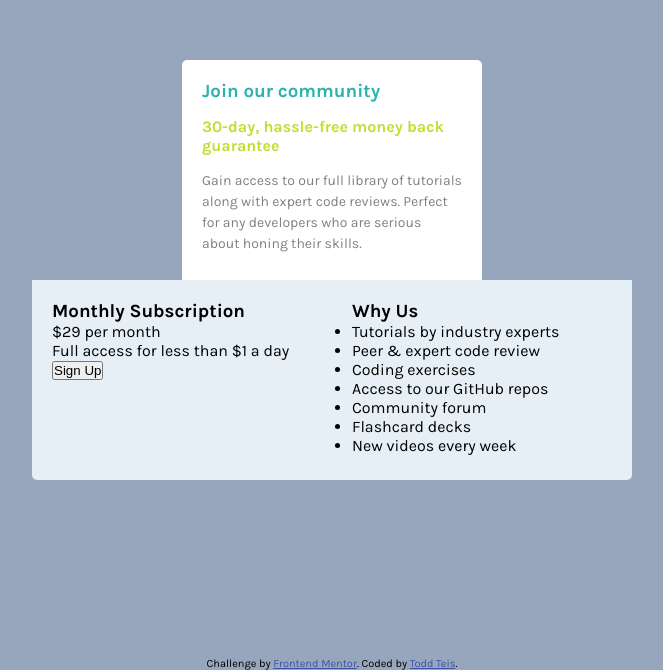
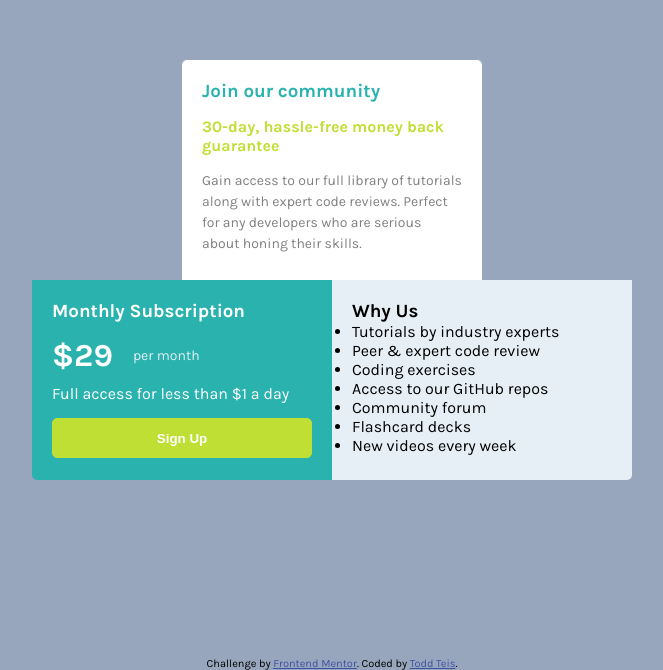
Before and after one commit to toddteis/Single-Price-Grid-Component, a plain HTML site: page index.html in a window 1280 px wide. Shown: the part 130-800 px from the top of the page, without its empty margins (308-971 px from the left). Drawn offline with Linux system fonts and the light colour scheme.

Commit message:
Styled CTA section.

```diff
--- a/css/styles.css
+++ b/css/styles.css
@@ -64,7 +64,46 @@
     width: 300px;
     height: 200px;
     padding: 20px;
-    background-color: var(--light-gray);
+    background-color: var(--cyan);
+    color: white;
+}
+
+.cta h3 {
+    margin-bottom: 15px;
+}
+
+.cta-price {
+    display: flex;
+    align-items: center;
+}
+
+.cta-price {
+    margin-bottom: 10px;
+}
+
+.cta-money {
+    font-size: 32px;
+    font-weight: 700;
+    margin-right: 20px;
+}
+
+.cta-money-text {
+    font-size: 14px;
+    color: var(--light-gray);
+}
+
+.cta-offer {
+    margin-bottom: 15px;
+}
+
+.btn-cta {
+    width: 100%;
+    height: 40px;
+    border: 1px solid var(--bright-yellow);
+    border-radius: 5px;
+    background-color: var(--bright-yellow);
+    color: white;
+    font-weight: 700;
 }
 
  .about {
--- a/index.html
+++ b/index.html
@@ -22,9 +22,12 @@
       <div class="main">
         <div class="cta">
           <h3>Monthly Subscription</h3>
-          <p><span>$29</span> per month</p>
-          <p>Full access for less than $1 a day</p>
-          <button>Sign Up</button>
+          <div class="cta-price">
+            <div class="cta-money">$29</div>
+            <div class="cta-money-text">per month</div>
+          </div>
+          <p class="cta-offer">Full access for less than $1 a day</p>
+          <button class="btn-cta">Sign Up</button>
         </div>
         <div class="about">
           <h3>Why Us</h3>
```
